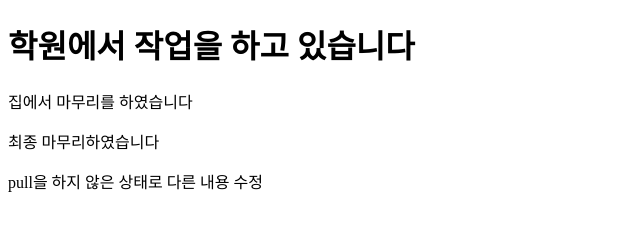
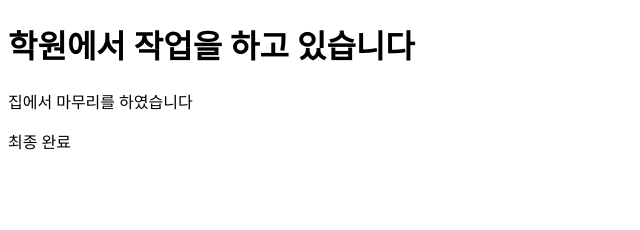
Before and after one commit to HOSEONH/2023-0531-project, a plain HTML site: page index.html in a window 1280 px wide. Shown: the whole page, without its empty margins (0-640 px from the left). Drawn offline with Linux system fonts and the light colour scheme.

Commit message:
0531 이전커밋에서 수정된 글자 수정

```diff
--- a/index.html
+++ b/index.html
@@ -9,7 +9,6 @@
 <body>
     <h1>학원에서 작업을 하고 있습니다</h1>
     <p>집에서 마무리를 하였습니다</p>
-    <p>최종 마무리하였습니다</p>
-    <p>pull을 하지 않은 상태로 다른 내용 수정</p>
+    <p>최종 완료</p>
 </body>
 </html>
```
